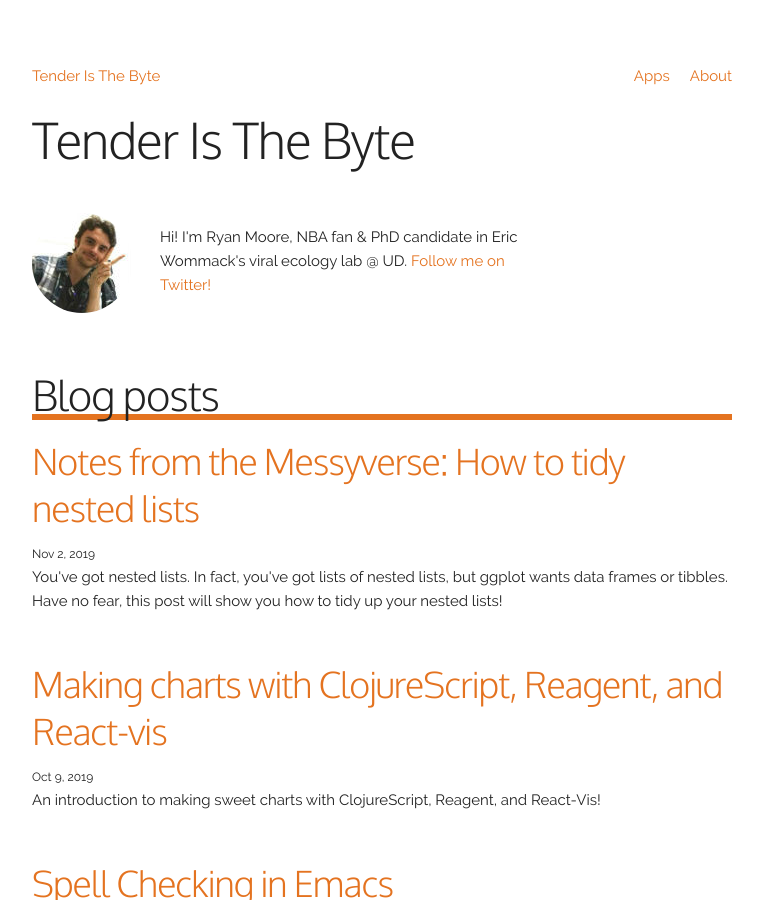
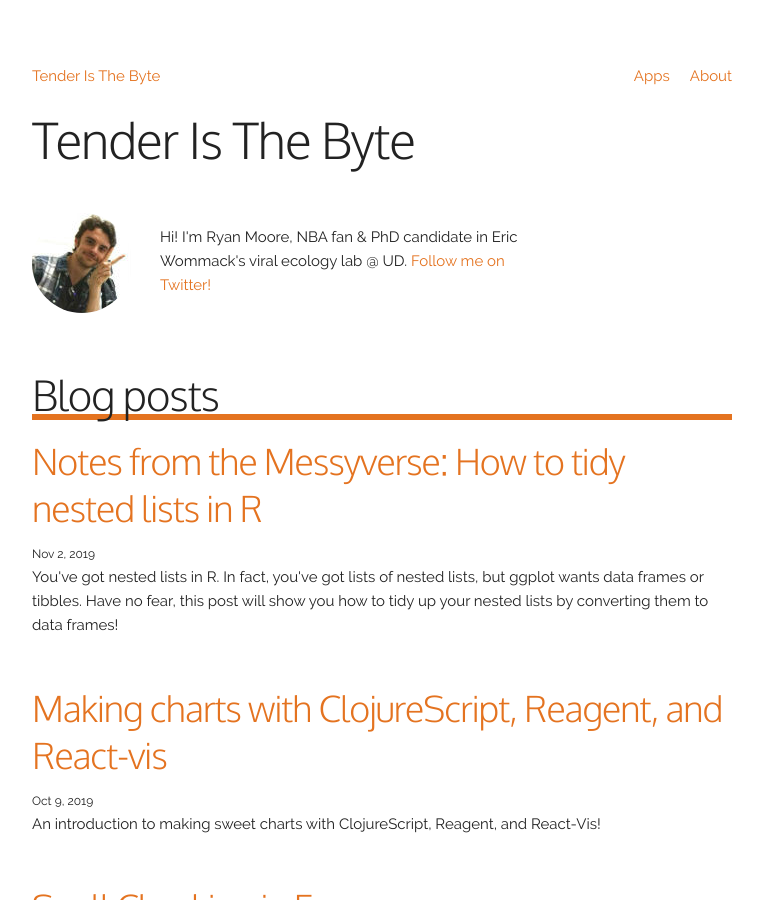
Before and after one commit to mooreryan/TenderIsTheByte, a Jekyll site: the page built from index.md, in a window 1280 px wide and 900 px high. Shown: the whole window, without its empty margins (258-1021 px from the left). Built offline with Jekyll 4.4.1, drawn with Linux system fonts in a browser that asks for light colours.

Commit message:
Update title and description

```diff
--- a/collections/_posts/2019-11-02-notes-from-the-messyverse-tidying-nested-lists.md
+++ b/collections/_posts/2019-11-02-notes-from-the-messyverse-tidying-nested-lists.md
@@ -1,7 +1,7 @@
 ---
 layout: post
-title: "Notes from the Messyverse:  How to tidy nested lists"
-description: You've got nested lists.  In fact, you've got lists of nested lists, but ggplot wants data frames or tibbles.  Have no fear, this post will show you how to tidy up your nested lists!
+title: "Notes from the Messyverse:  How to tidy nested lists in R"
+description: You've got nested lists in R.  In fact, you've got lists of nested lists, but ggplot wants data frames or tibbles.  Have no fear, this post will show you how to tidy up your nested lists by converting them to data frames!
 categories: blog
 image: "/assets/img/posts/tidying_nested_lists/emacs_watermelon_data_11.jpg"
 twitter_share: https://ctt.ac/Q59Rg
```
